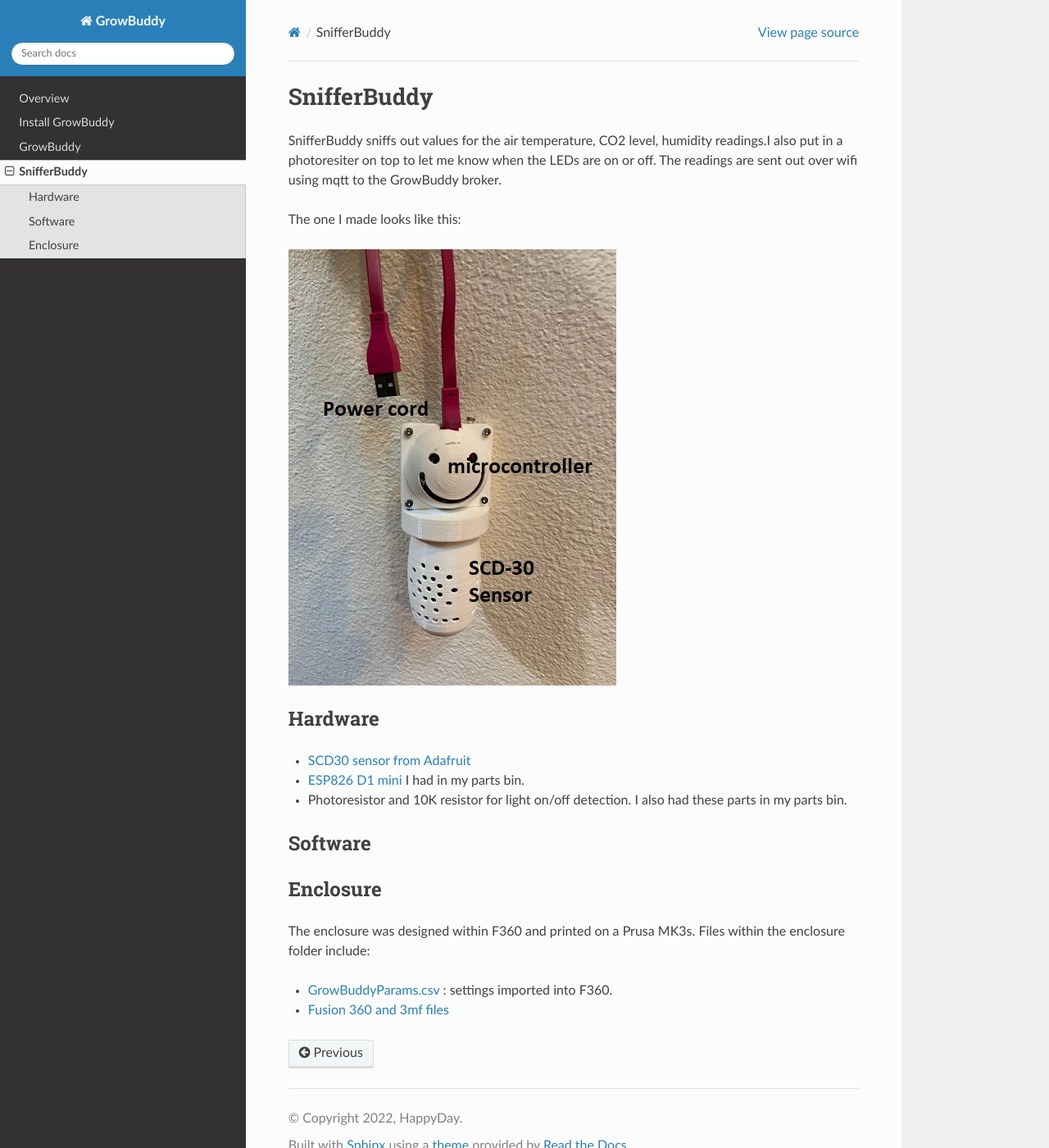
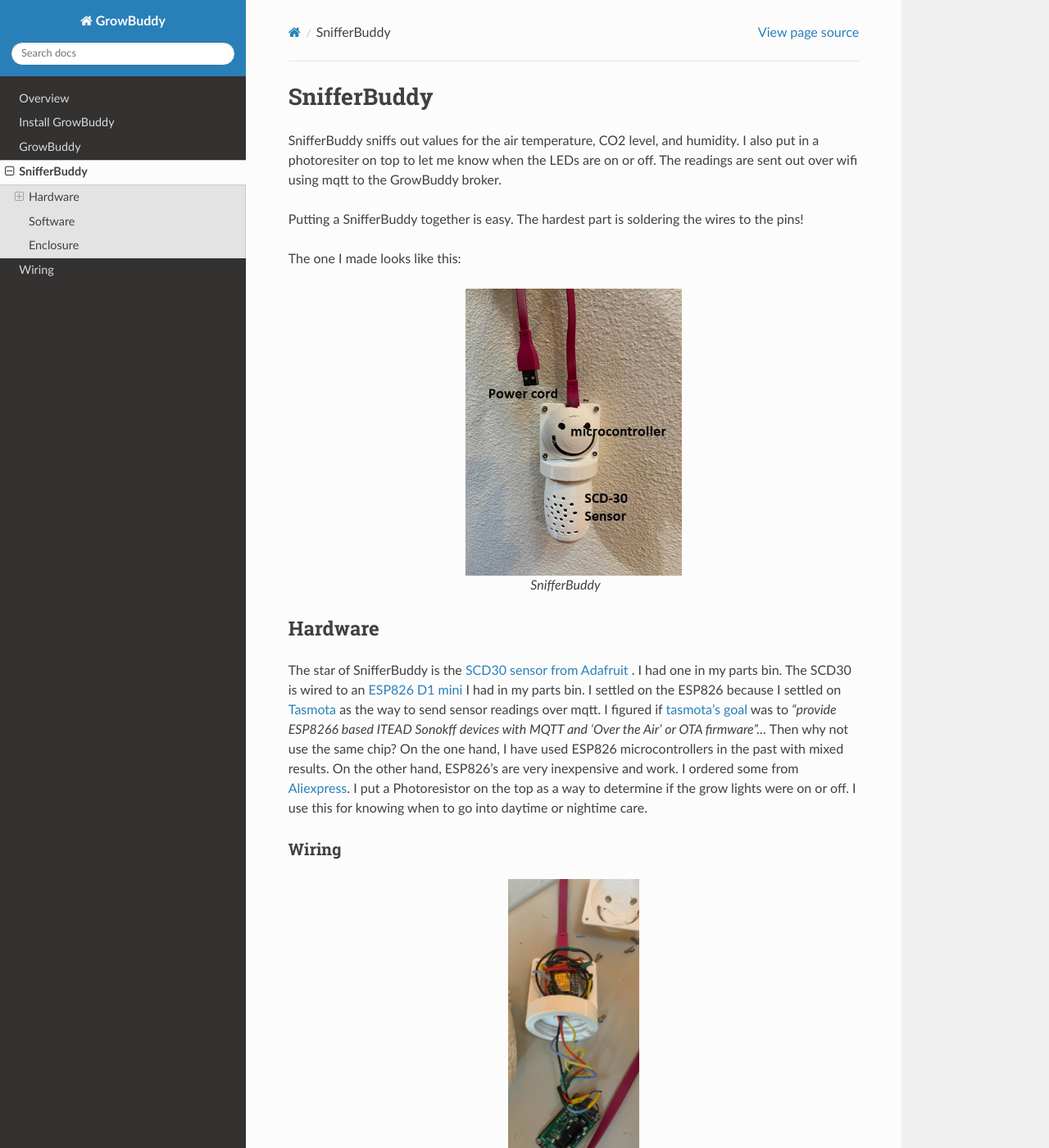
Before and after one commit to solarslurpi/GrowBuddies, a Sphinx documentation site: the page built from docs/snifferbuddy.rst, in a window 1280 px wide and 1400 px high. Shown: the whole window at 82% size. Built offline with Sphinx 7.4.7 and the Read the Docs theme 2.0.0, drawn with Linux system fonts in a browser that asks for light colours; some of the changed text lies outside the part shown.

Commit message:
evolved.

```diff
--- a/docs/index.rst
+++ b/docs/index.rst
@@ -37,3 +37,4 @@ See you in the garden!
    install_growbuddy
    growbuddy
    snifferbuddy
+   wiring
--- a/docs/snifferbuddy.rst
+++ b/docs/snifferbuddy.rst
@@ -2,22 +2,49 @@
 SnifferBuddy
 ************
 
-SnifferBuddy sniffs out values for the air temperature, CO2 level, humidity readings.I also put in a photoresiter on top to let me know when the LEDs are on or off.  The readings are sent out over wifi using mqtt to the GrowBuddy broker.
+SnifferBuddy sniffs out values for the air temperature, CO2 level, and humidity. I also put in a photoresiter on top to let me know when
+the LEDs are on or off.  The readings are sent out over wifi using mqtt to the GrowBuddy broker.
+
+Putting a SnifferBuddy together is easy. The hardest part is soldering the wires to the pins!
 
 The one I made looks like this:
 
-.. image:: images/Sniffer_Buddy.jpg
-    :width: 400
-    :alt: Alternate text
+.. figure:: images/Sniffer_Buddy.jpg
+   :align: center
+   :height: 350
+
+   SnifferBuddy
 
 Hardware
 **********
--  `SCD30 sensor from Adafruit <https://www.adafruit.com/product/4867>`_
--  `ESP826 D1 mini <https://i2.wp.com/randomnerdtutorials.com/wp-content/uploads/2019/05/ESP8266-WeMos-D1-Mini-pinout-gpio-pin.png?quality=100&strip=all&ssl=1>`_ I had in my parts bin.
--   Photoresistor and 10K resistor for light on/off detection.  I also had these parts in my parts bin.
+The star of SnifferBuddy is the `SCD30 sensor from Adafruit <https://www.adafruit.com/product/4867>`_ .  I had one in my parts bin.  The SCD30 is wired to  an
+`ESP826 D1 mini <https://i2.wp.com/randomnerdtutorials.com/wp-content/uploads/2019/05/ESP8266-WeMos-D1-Mini-pinout-gpio-pin.png?quality=100&strip=all&ssl=1>`_ I had
+in my parts bin.  I settled on the ESP826 because I settled on `Tasmota  <https://tasmota.github.io/docs/>`_  as the way to send sensor readings over mqtt.
+I figured if `tasmota's goal <https://tasmota.github.io/docs/About/>`_ was to *"provide ESP8266 based ITEAD Sonokff devices with MQTT and 'Over the Air' or OTA firmware"...*
+Then why not use the same chip?  On the one hand, I have used ESP826 microcontrollers in the past with mixed results.  On the other hand, ESP826's are very
+inexpensive and work.  I ordered some from `Aliexpress <https://www.aliexpress.us/item/2251832645039000.html>`_.  I put a Photoresistor on the top as a way to determine
+if the grow lights were on or off.  I use this for knowing when to go into daytime or nightime care.
+
+Wiring
+------
+
+.. figure:: images/SnifferBuddy_innerds.jpg
+   :align: center
+   :height: 350
+
+   SnifferBuddy Wiring
+
+What a mess.  I won't even try to make a pretty image.  There is no way... Thank goodness I am not a professional like this person.
+
+.. image:: images/wiring_pole.jpg
+   :align: center
+   :scale: 60
+
+The good news is the wiring works.  Wiring is components together - like the ESP286 and the SCD30 - is probably the hardest part of working with hardware for the DIYer.  Previously, I might have built a custom PCB but that takes time and besides the folks - like Adafruit - making components really know how to surround the component with robust circuits that typically don't start on fire. *Note: I haven't had an ESP286 catch on fire, but I've had a few get really warm*
 
 Software
 ********
+
 
 Enclosure
 *********
```
Also changed, not shown: docs/wiring.rst (added, +34 -0 lines), docs/images/SnifferBuddy_innerds.jpg (added), docs/images/wiring_pole.jpg (added).
